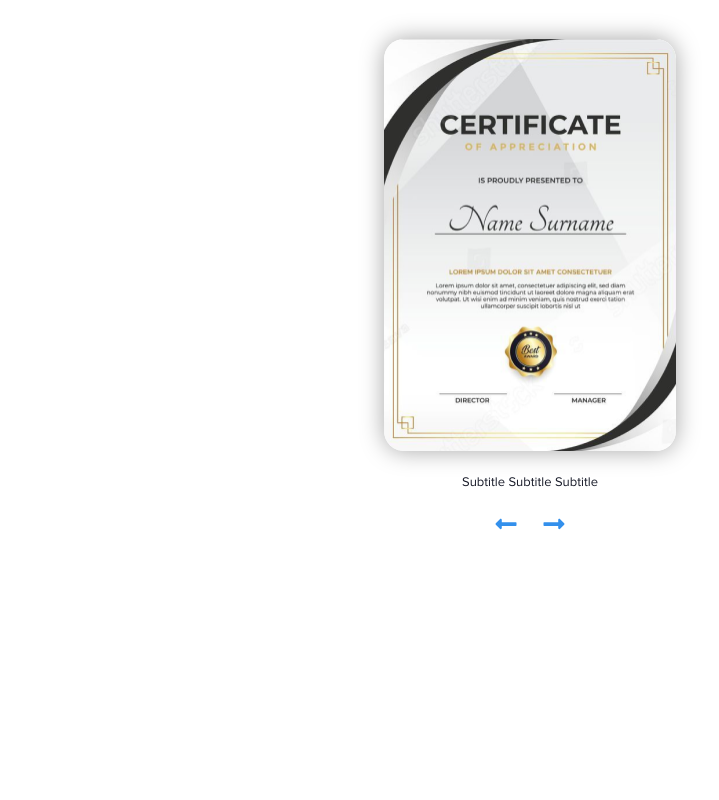
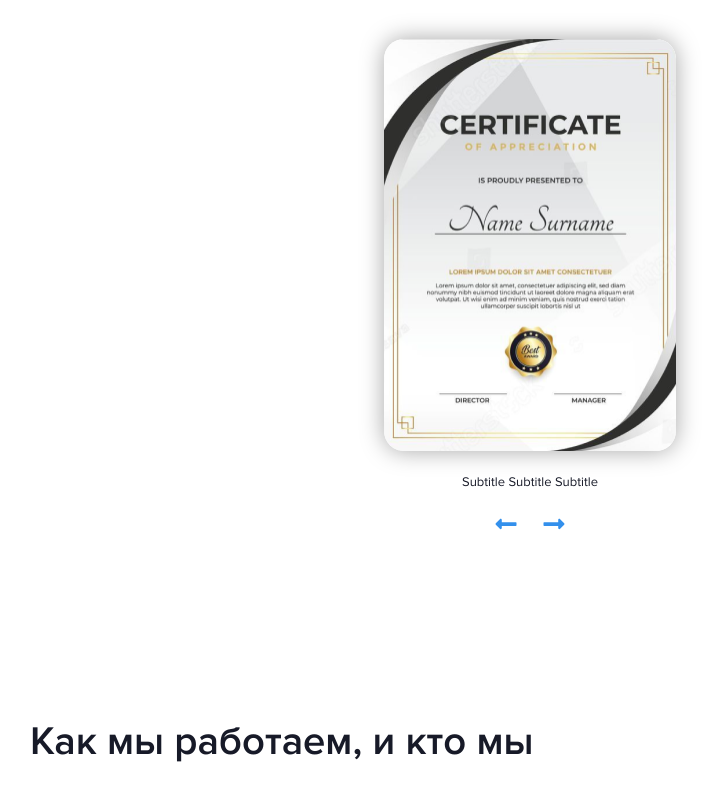
Before and after one commit to Photokub/zalivam-net, a React (Create React App) app: page / in a window 1280 px wide. Shown: the part 1609-2409 px from the top of the page, without its empty margins (110-829 px from the left). Before the commit the page ends 2226 px from the top, so only its background shows below. Built offline with nearby package versions, Linux system fonts and the light colour scheme.

Commit message:
Feat: создание компонента StepsContiner

```diff
--- a/src/components/Methods/Methods.css
+++ b/src/components/Methods/Methods.css
@@ -1 +1,20 @@
-/*# sourceMappingURL=Methods.css.map */
+.methods {
+  background-color: #FFF;
+}
+
+.methods__warp {
+  max-width: 1440px;
+  margin: 0 auto;
+  padding: 100px 140px 81px 140px;
+}
+
+.methods__title {
+  margin: 0 0 25px 0;
+  color: #171A28;
+  font-variant-numeric: lining-nums proportional-nums;
+  font-family: Proxima Nova;
+  font-size: 40px;
+  font-style: normal;
+  font-weight: 600;
+  line-height: normal;
+}/*# sourceMappingURL=Methods.css.map */
--- a/src/components/Methods/Methods.scss
+++ b/src/components/Methods/Methods.scss
@@ -1,3 +1,23 @@
+@import '../../variables/variaables.scss';
+
 .methods{
+    background-color: #FFF;
+}
 
+.methods__warp {
+    max-width: $warp-1440;
+    margin: 0 auto;
+    padding: 100px 140px 81px 140px;
 }
+
+.methods__title {
+    margin: 0 0 25px 0;
+
+    color: #171A28;
+    font-variant-numeric: lining-nums proportional-nums;
+    font-family: Proxima Nova;
+    font-size: $h2-font-size;
+    font-style: normal;
+    font-weight: 600;
+    line-height: normal;
+}
--- a/src/components/Methods/Methods.tsx
+++ b/src/components/Methods/Methods.tsx
@@ -1,14 +1,19 @@
 import React from 'react';
-import "./Methods.css"
+import "./Methods.css";
+import "../StepsContainer/StepsContainer"
+import StepsContainer from '../StepsContainer/StepsContainer';
 
 interface MethodPropTypes {
 
 }
 
-const Methods:React.FC<MethodPropTypes> = ({}) => {
-    return(
+const Methods: React.FC<MethodPropTypes> = ({ }) => {
+    return (
         <section className='methods'>
-
+            <div className="methods__warp">
+                <h2 className="methods__title">Как мы работаем, и кто мы</h2>
+                <StepsContainer />
+            </div>
         </section>
     )
 }
--- /dev/null
+++ b/src/components/StepsContainer/StepsContainer.css
@@ -0,0 +1 @@
+/*# sourceMappingURL=StepsContainer.css.map */
--- /dev/null
+++ b/src/components/StepsContainer/StepsContainer.scss
@@ -0,0 +1,3 @@
+.stepsContainer{
+
+}
--- /dev/null
+++ b/src/components/StepsContainer/StepsContainer.tsx
@@ -0,0 +1,16 @@
+import React from "react";
+import "./StepsContainer.css"
+
+interface StepsContainerProptypes {
+
+};
+
+const StepsContainer: React.FC<StepsContainerProptypes> = ({ }) => {
+    return (
+        <div className="stepsContainer">
+
+        </div>
+    )
+}
+
+export default StepsContainer;
```
Also changed, not shown: 2 other files (tests, documents, lock files or other folders).
